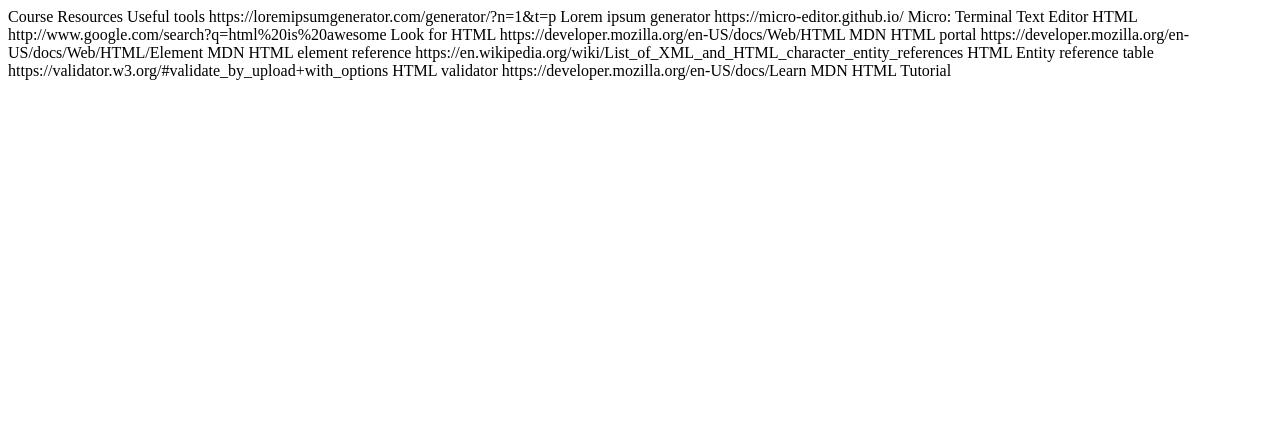
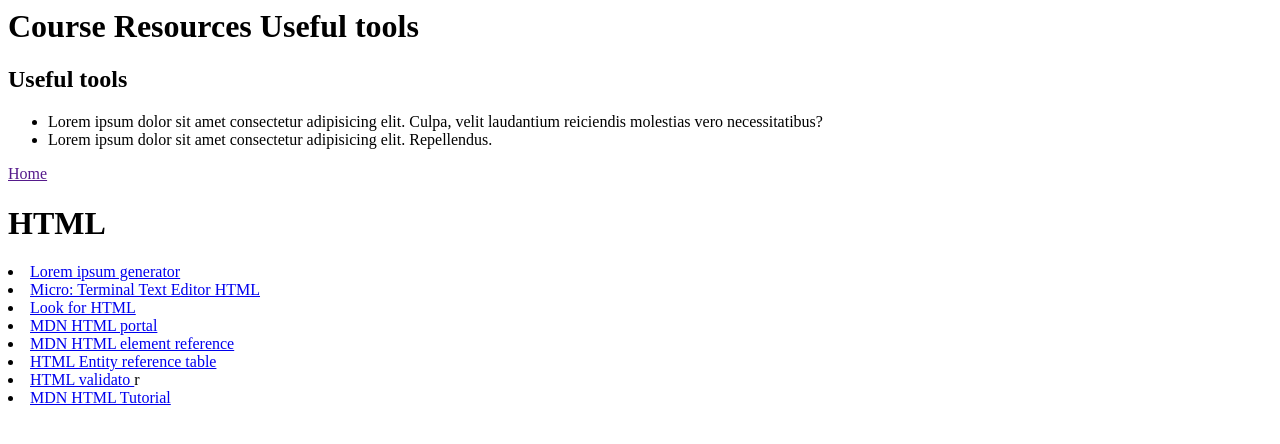
Before and after one commit to FBW41-2/html-links-fuad221, a plain HTML site: page index.html in a window 1280 px wide. Drawn offline with Linux system fonts and the light colour scheme.

Commit message:
The link has been put in place

```diff
--- a/index.html
+++ b/index.html
@@ -1,26 +1,33 @@
 
-Course Resources Useful tools
+<h1> Course Resources Useful tools</h1>
 
-<!-- First link -->
-https://loremipsumgenerator.com/generator/?n=1&t=p Lorem ipsum generator
+<h2>Useful tools</h2>
+<ul>
+    <li> Lorem ipsum dolor sit amet consectetur adipisicing elit. Culpa, velit laudantium reiciendis molestias vero necessitatibus?</li>
+    <li> Lorem ipsum dolor sit amet consectetur adipisicing elit. Repellendus.</li>
+</ul>
+<a href="" > Home </a>
+<h1> HTML</h1>
+
+<li> <a href="https://loremipsumgenerator.com/generator/?n=1&t=p" > Lorem ipsum generator </a>
 
 <!-- Second link  -->
-https://micro-editor.github.io/ Micro: Terminal Text Editor HTML
+<li> <a href="https://micro-editor.github.io/" > Micro: Terminal Text Editor HTML </a> </li>
 
 <!-- First Link -->
-http://www.google.com/search?q=html%20is%20awesome Look for HTML
+<li> <a href="http://www.google.com/search?q=html%20is%20awesome" > Look for HTML </a> </li>
 
 <!-- Second link -->
-https://developer.mozilla.org/en-US/docs/Web/HTML MDN HTML portal
+<li> <a href="https://developer.mozilla.org/en-US/docs/Web/HTML" > MDN HTML portal </a>  </li>
 
 <!-- Third Link -->
-https://developer.mozilla.org/en-US/docs/Web/HTML/Element MDN HTML element reference
+<li> <a href="https://developer.mozilla.org/en-US/docs/Web/HTML/Element" > MDN HTML element reference </a>  </li>
 
 <!-- Fourth Link -->
-https://en.wikipedia.org/wiki/List_of_XML_and_HTML_character_entity_references HTML Entity reference table
+<li> <a href="https://en.wikipedia.org/wiki/List_of_XML_and_HTML_character_entity_references" > HTML Entity reference table </a>  </li>
 
 <!-- Fifth Link -->
-https://validator.w3.org/#validate_by_upload+with_options HTML validator
+<li> <a href="https://validator.w3.org/#validate_by_upload+with_options" > HTML validato </a>  r</li>
 
 <!-- Sixth Link -->
-https://developer.mozilla.org/en-US/docs/Learn MDN HTML Tutorial
+<li> <a href="https://developer.mozilla.org/en-US/docs/Learn" > MDN HTML Tutorial </a>
```
